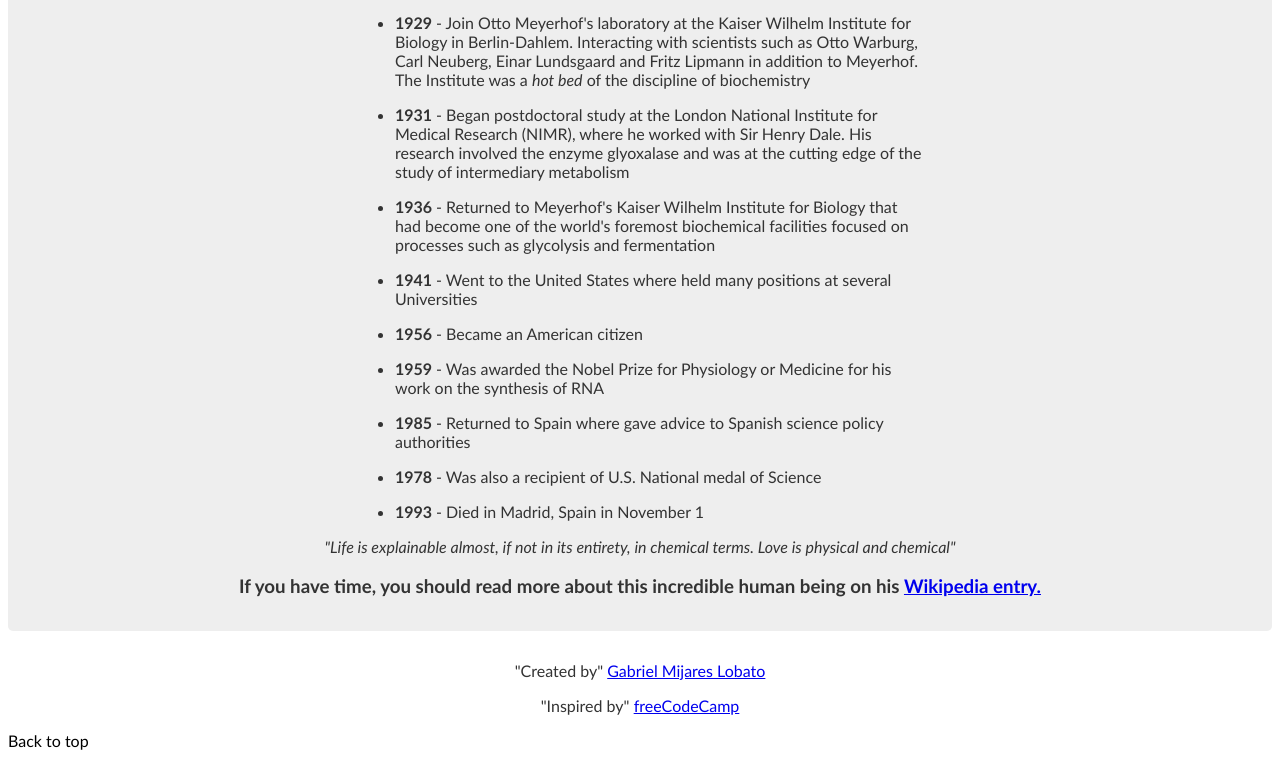
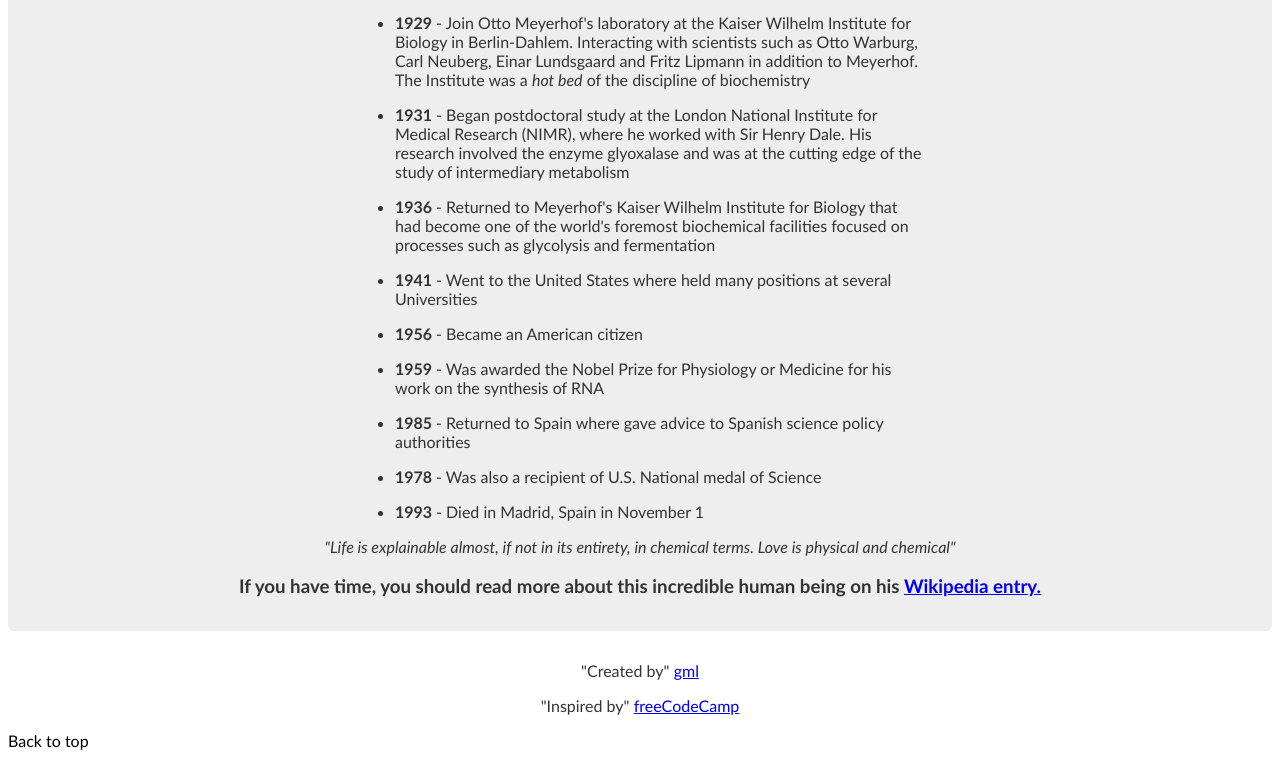
Before and after one commit to gabrielml/build-a-tribute-page, a plain HTML site: page index.html in a window 1280 px wide. Shown: the part 1162-1928 px from the top of the page. Drawn offline with Linux system fonts and the light colour scheme.

Commit message:
fix: Update index.html

```diff
--- a/index.html
+++ b/index.html
@@ -88,7 +88,7 @@
     </section>
 </article>
 <footer>
-    <p>"Created by" <a href="#">Gabriel Mijares Lobato</a></p>
+    <p>"Created by" <a href="https://github.com/gabrielml">gml</a></p>
     <p>"Inspired by" <a href="https://www.freecodecamp.org/">freeCodeCamp</a></p>
     <p><a href="#main">Back to top</a></p>
 </footer>
```
